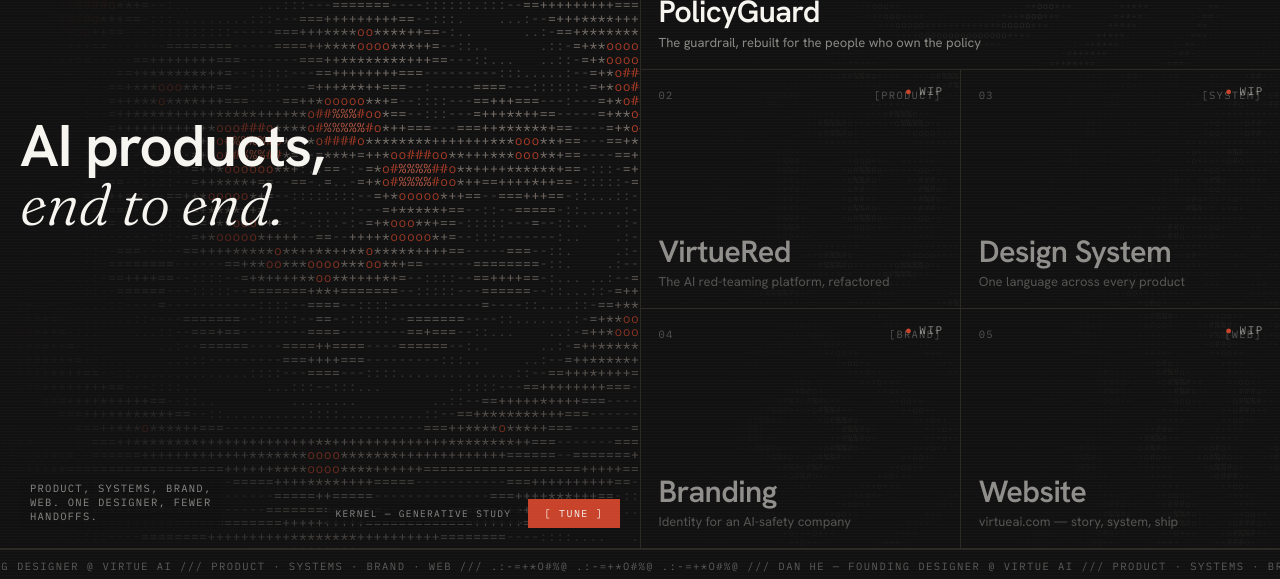
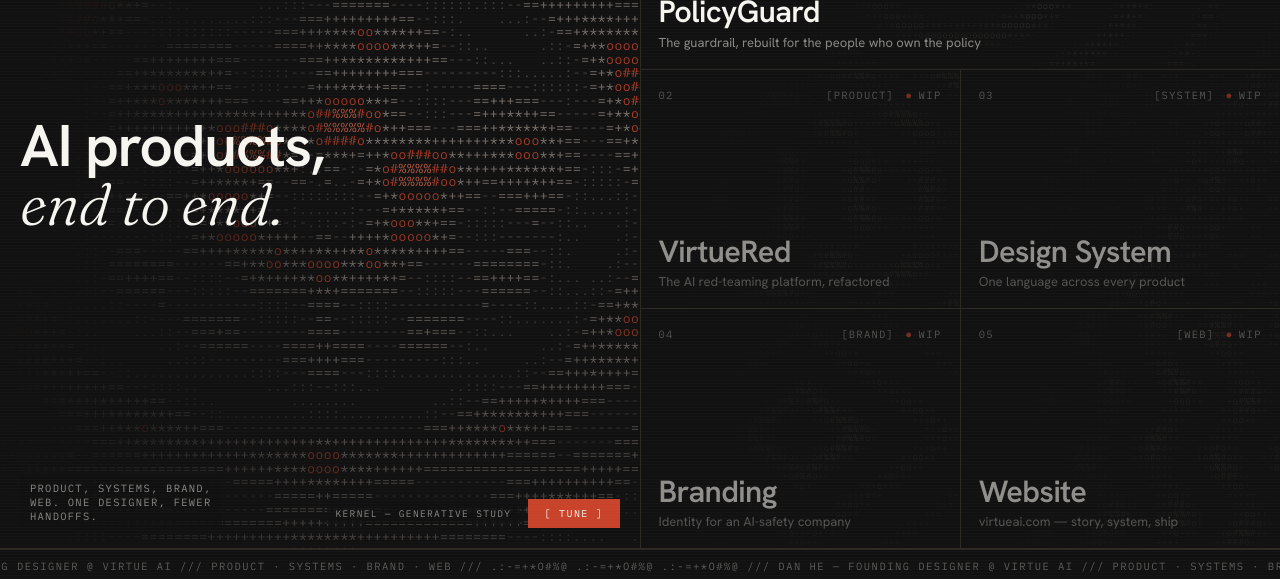
Before and after one commit to danhe-blip/potfolio, a React (Vite) app: page / in a window 1280 px wide. Shown: the part 218-797 px from the top of the page. Built offline with nearby package versions, Linux system fonts and the light colour scheme.

Commit message:
Fix WIP badge overlapping category tag by moving it inline into the head row

```diff
--- a/src/Home.jsx
+++ b/src/Home.jsx
@@ -106,11 +106,13 @@ export default function Home({ navigate }) {
           </div>
           <div className="head mono">
             <span>{w.num}</span>
-            <span>[{w.type}]</span>
+            <span className="head-end">
+              <span>[{w.type}]</span>
+              <span className="wip-status" aria-label="Case study in progress">
+                <span className="wip-dot" aria-hidden="true">●</span> WIP
+              </span>
+            </span>
           </div>
-          <span className="wip-status mono" aria-label="Case study in progress">
-            <span className="wip-dot" aria-hidden="true">●</span> WIP
-          </span>
           <div className="cell-text">
             <div className="title">{w.title}</div>
             <div className="tagline">{w.tagline}</div>
--- a/src/index.css
+++ b/src/index.css
@@ -171,15 +171,11 @@ img { max-width: 100%; display: block; }
 .cell--wip:hover .cell-art { opacity: 0.26; }
 .cell--wip .head, .cell--wip .cell-text { opacity: 0.55; transition: opacity 0.3s; }
 .cell--wip:hover .head, .cell--wip:hover .cell-text { opacity: 0.72; }
+.head-end { display: inline-flex; align-items: center; gap: 12px; }
 .wip-status {
-  position: absolute;
-  top: 14px;
-  right: 16px;
-  z-index: 1;
-  display: flex;
+  display: inline-flex;
   align-items: center;
-  gap: 7px;
-  font-size: 11px;
+  gap: 6px;
   letter-spacing: 0.14em;
   color: var(--mut);
 }
```
